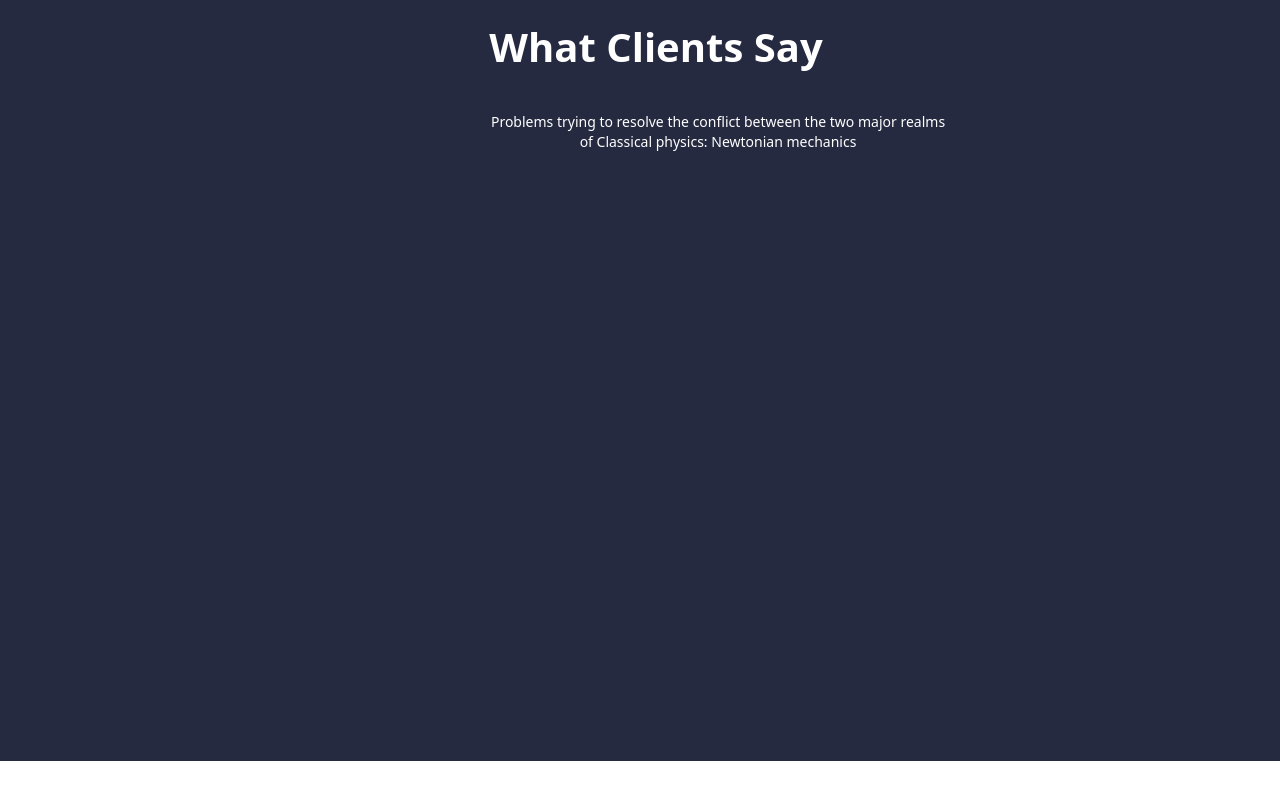
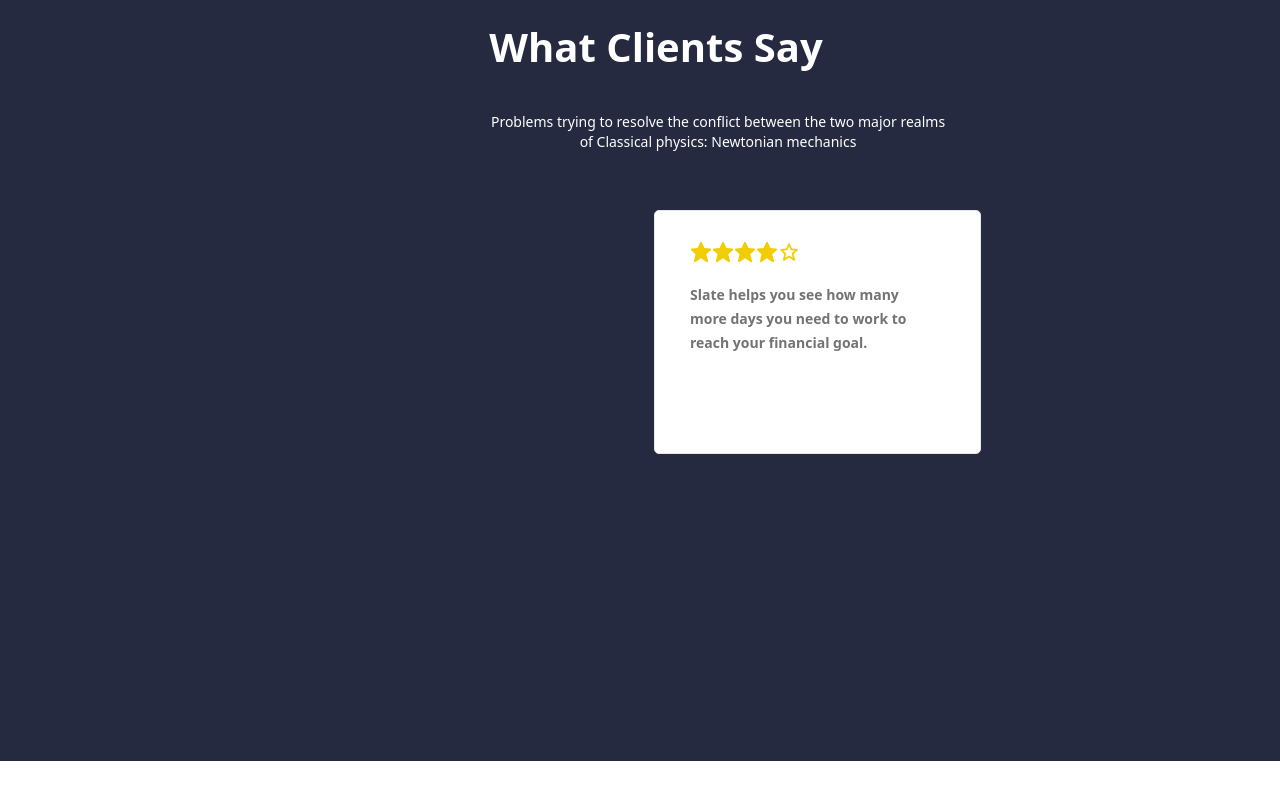
Before and after one commit to MANIZABAYO-Elie/K-Marketer, a website: page public/index.html in a window 1280 px wide. Shown: the part 2658-3458 px from the top of the page. Drawn offline with Linux system fonts and the light colour scheme.

Commit message:
file committed

```diff
--- a/public/index.html
+++ b/public/index.html
@@ -194,6 +194,24 @@
 
         </div>
         <div class="flex flex-rows mt-[-230px] gap-[0px] justify-center">
+            <div class="w-[327px] h-[244px] pt-[30px] pb-[30px] pl-[35px] pr-[35px] border-[1px] rounded-[5px]
+            bg-white">
+                  <div class="flex pb-[20px]">
+                    <img src="../images/Vector.svg" class="w-[22.01px] h-[22.01px]">
+                    <img src="../images/Vector.svg" class="w-[22.01px] h-[22.01px]">
+                    <img src="../images/Vector.svg" class="w-[22.01px] h-[22.01px]">
+                    <img src="../images/Vector.svg" class="w-[22.01px] h-[22.01px]">
+                    <img src="../images/icn bx-star.svg" class="w-[22.01px] h-[22.01px]">
+
+                  </div>
+                  <p class="w-[234px] h-[72px] text-[14px] leading-[24px] font-[600] font-
+                  Montserrat text-[#737373]">
+                    Slate helps you see how many
+                    more days you need to work to
+                    reach your financial goal.
+                  </p>
+
+            </div>
 
 
 
```
Also changed, not shown: src/style.css.
